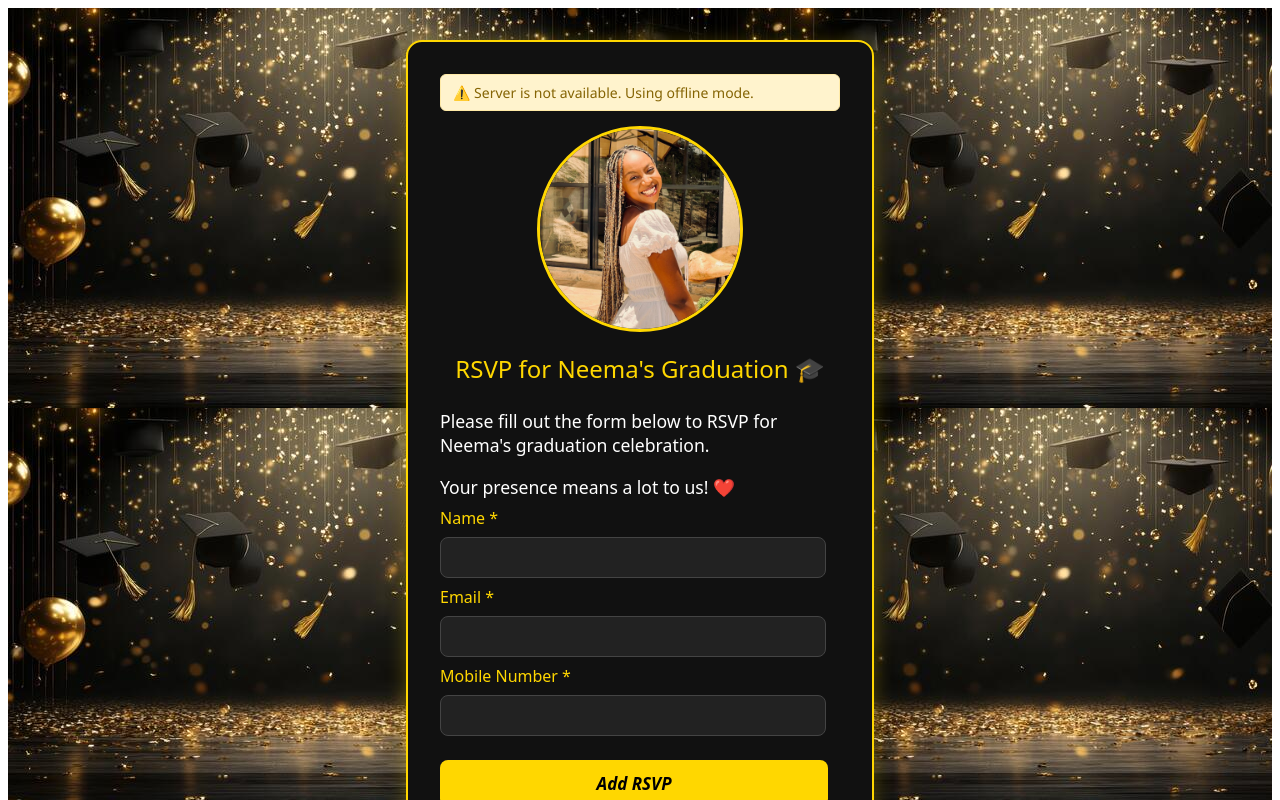
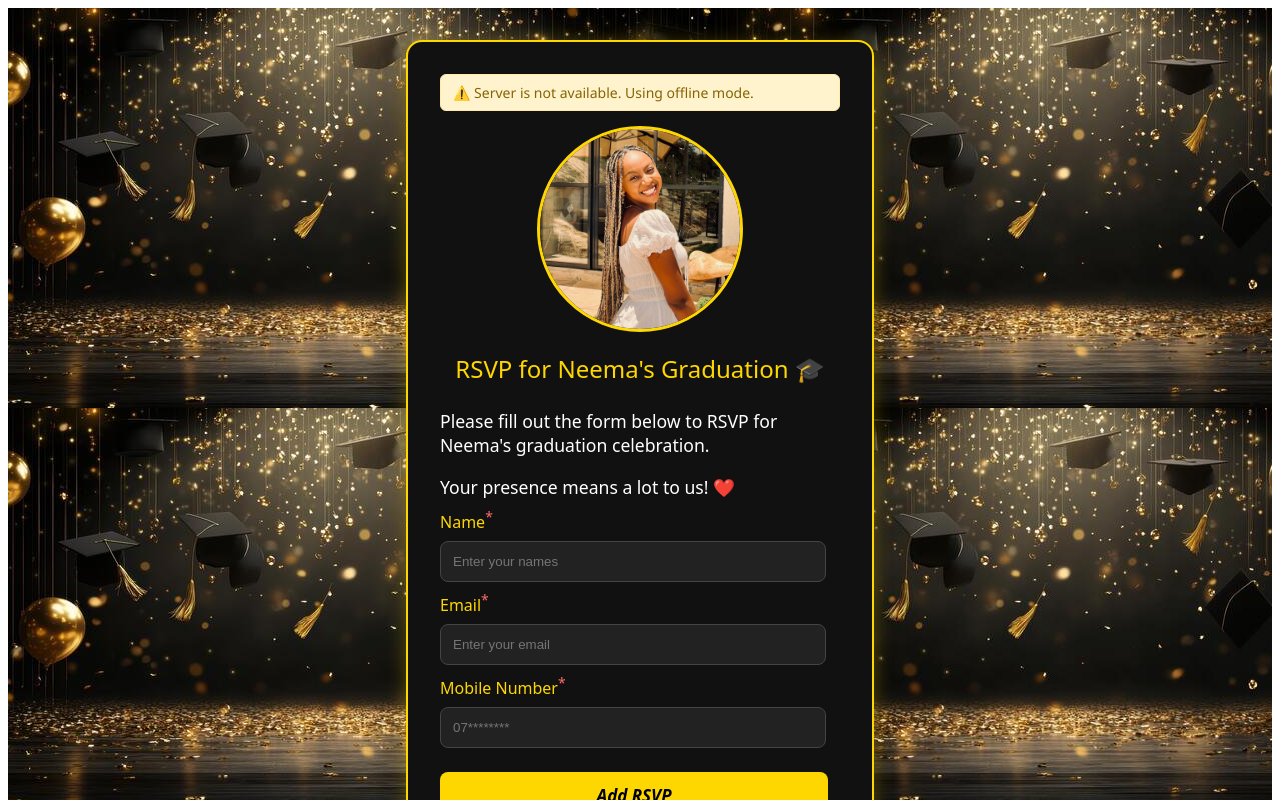
Before and after one commit to AndrewNugi/rsvp-frontend, an Angular app: page /rsvp in a window 1280 px wide. Both pictures are taken after a click on the button "RSVP Now 📩". Shown: the top 800 px of the page. Built offline with nearby package versions, Linux system fonts and the light colour scheme; no server answers; a web font is replaced by a local one; what ag-grid-angular would draw is missing.

Commit message:
Refactor RSVP form layout and improve error/success message display

```diff
--- a/src/app/rsvp-form/rsvp-form.component.html
+++ b/src/app/rsvp-form/rsvp-form.component.html
@@ -54,29 +54,6 @@
             ⚠️ {{ errorMessage }}
         </div>
 
-        <div class="mt-4">
-            <div *ngIf="designedErrorMessage" class="error-box">
-                <div class="flex">
-                    <div class="flex-shrink-0">
-                        <i class="fa fa-check-circle text-red-500 text-xl"></i>
-                    </div>
-                    <div class="ml-3">
-                        <p class="text-sm text-red-700">{{ designedErrorMessage }}</p>
-                    </div>
-                </div>
-            </div>
-            <div *ngIf="designedSuccessMessage" class="success-box">
-                <div class="flex">
-                    <div class="flex-shrink-0">
-                        <i class="fa fa-check-circle text-green-500 text-xl"></i>
-                    </div>
-                    <div class="ml-3">
-                        <p class="text-sm text-green-700">{{ designedSuccessMessage }}</p>
-                    </div>
-                </div>
-            </div>
-        </div>
-
         <div class="rsvpPage">
             <div class="image-container-form">
                 <img src='/assets/neema-wakori.jpeg' alt="Neema's graduation photo">
@@ -89,8 +66,8 @@
         <form [formGroup]="rsvpForm" (ngSubmit)="addRSVP()">
             <!-- Name Field -->
             <div>
-                <label for="name">Name *</label>
-                <input type="text" id="name" formControlName="name" [class.border-red-500]="hasError('name')" />
+                <label for="name">Name<sup class="text-red-500">*</sup></label>
+                <input type="text" id="name" formControlName="name" [class.border-red-500]="hasError('name')" placeholder="Enter your names"/>
                 <div *ngIf="hasError('name')" class="text-red-500">
                     {{ getErrorMessage('name') }}
                 </div>
@@ -98,8 +75,8 @@
 
             <!-- Email Field -->
             <div>
-                <label for="email">Email *</label>
-                <input type="email" id="email" formControlName="email" [class.border-red-500]="hasError('email')" />
+                <label for="email">Email<sup class="text-red-500">*</sup></label>
+                <input type="email" id="email" formControlName="email" [class.border-red-500]="hasError('email')" placeholder="Enter your email" />
                 <div *ngIf="hasError('email')" class="text-red-500">
                     {{ getErrorMessage('email') }}
                 </div>
@@ -107,9 +84,9 @@
 
             <!-- Mobile Number Field -->
             <div>
-                <label for="mobile_number">Mobile Number *</label>
+                <label for="mobile_number">Mobile Number<sup class="text-red-500">*</sup></label>
                 <input type="text" id="mobile_number" formControlName="mobile_number"
-                    [class.border-red-500]="hasError('mobile_number')" />
+                    [class.border-red-500]="hasError('mobile_number')" placeholder="07********" />
                 <div *ngIf="hasError('mobile_number')" class="text-red-500">
                     {{ getErrorMessage('mobile_number') }}
                 </div>
@@ -122,15 +99,44 @@
             </button>
         </form>
 
+        <div class="mt-4">
+            <div *ngIf="designedErrorMessage" class="error-box">
+                <div class="flex">
+                    <div class="flex-shrink-0">
+                        <i class="fa fa-check-circle text-red-500 text-xl"></i>
+                    </div>
+                    <div class="ml-3">
+                        <p style="
+                                margin-top: 2px;
+                                margin-bottom: 2px;
+                            ">{{ designedErrorMessage }}</p>
+                    </div>
+                </div>
+            </div>
+            <div *ngIf="designedSuccessMessage" class="success-box">
+                <div class="flex">
+                    <div class="flex-shrink-0">
+                        <i class="fa fa-check-circle text-green-500 text-xl"></i>
+                    </div>
+                    <div class="ml-3">
+                        <p style="
+                        margin-top: 2px;
+                        margin-bottom: 2px;
+                    ">{{ designedSuccessMessage }}</p>
+                    </div>
+                </div>
+            </div>
+        </div>
+
         <!-- Simple RSVP List Display -->
         <div class="mt-8">
             <div class="mb-4">
-                <h2>RSVP List ({{ rsvpList.length }} members)</h2>
+                <h2>RSVP List ({{ rsvpList.length }} member<span *ngIf="rsvpList.length !== 1">s</span>)</h2>
                 <div class="flex space-x-2 mt-2">
-                    <button (click)="exportToPDF()" class="bg-blue-500 admin-button">
+                    <button (click)="exportToPDF()" class="bg-blue-500 admin-button" *ngIf="rsvpList.length !== 1">
                         🔐 📄 Download List PDF
                     </button>
-                    <button (click)="clearAllRSVPs()" class="bg-red-500 admin-button">
+                    <button (click)="clearAllRSVPs()" class="bg-red-500 admin-button" *ngIf="rsvpList.length !== 1">
                         🔐 🗑️ Clear All
                     </button>
                 </div>
```
